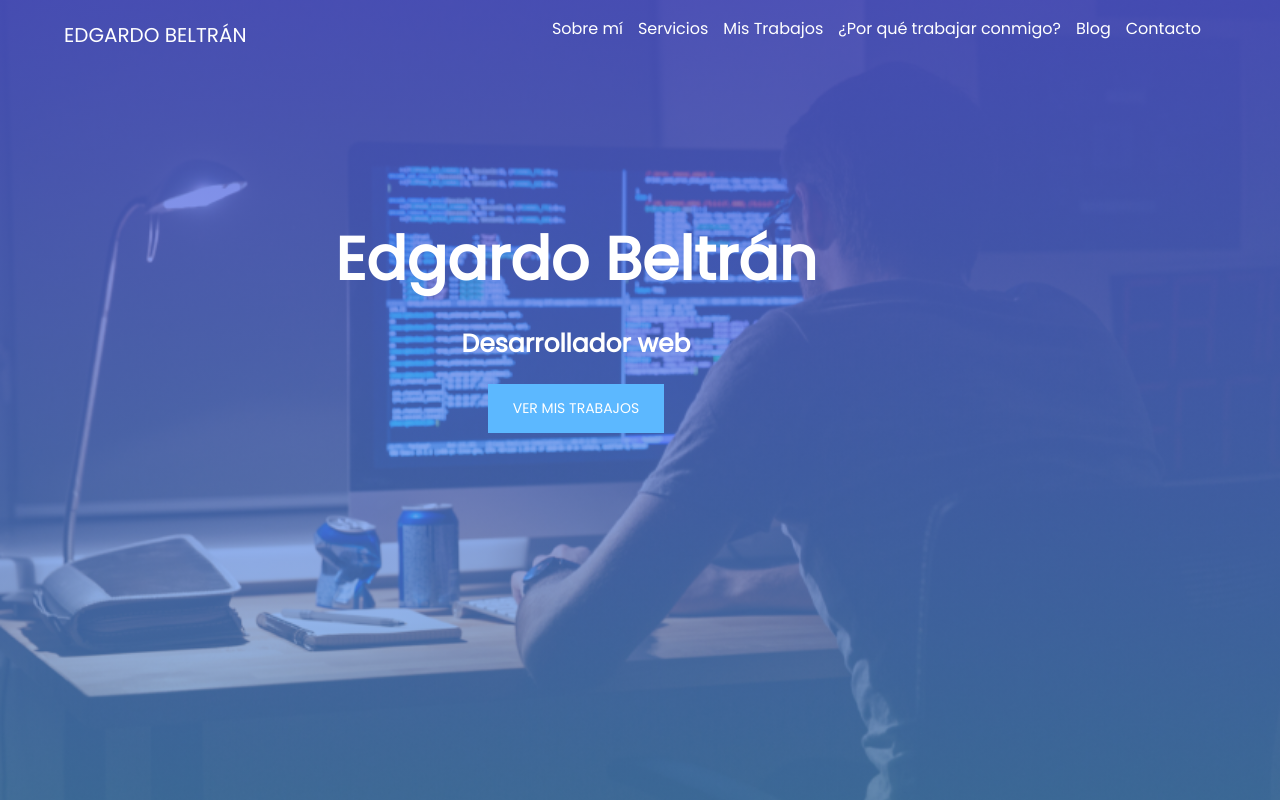
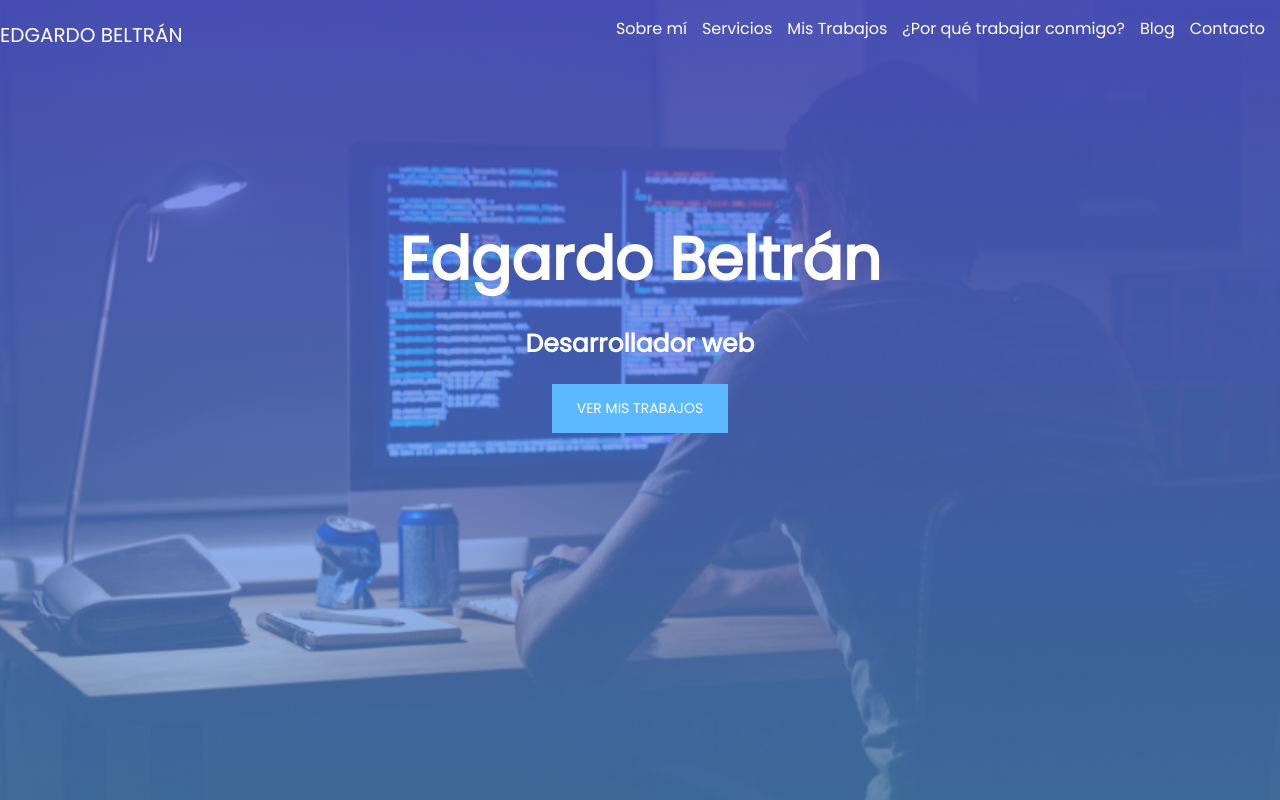
Before and after one commit to edy527/sitio-web-personal, a plain HTML site: page index.html in a window 1280 px wide. Drawn offline with Linux system fonts and the light colour scheme.

Commit message:
modificando estilos del header

```diff
--- a/css/estilos.css
+++ b/css/estilos.css
@@ -35,8 +35,7 @@ a:hover{
 }
 
 .contenedor{
-    max-width: 1280px;
-    width: 90%;
+
     margin: auto;
 }
 #cont-titulo{
```
